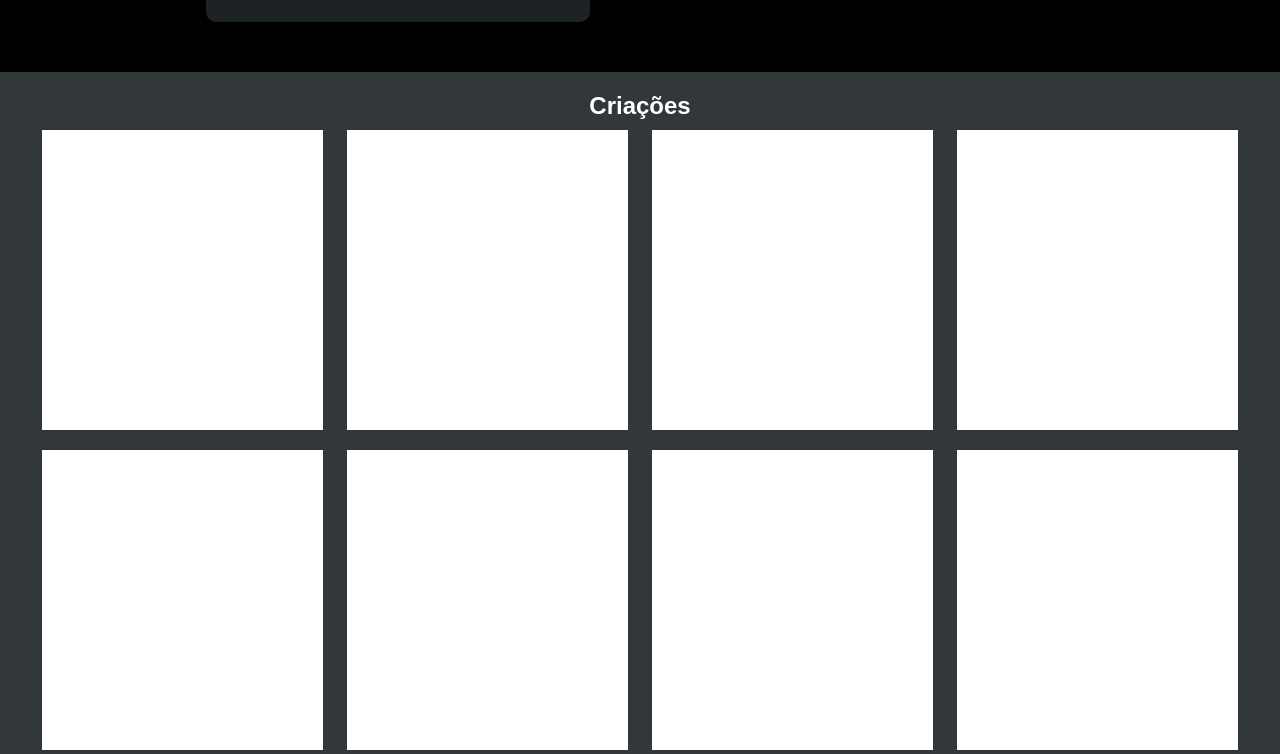
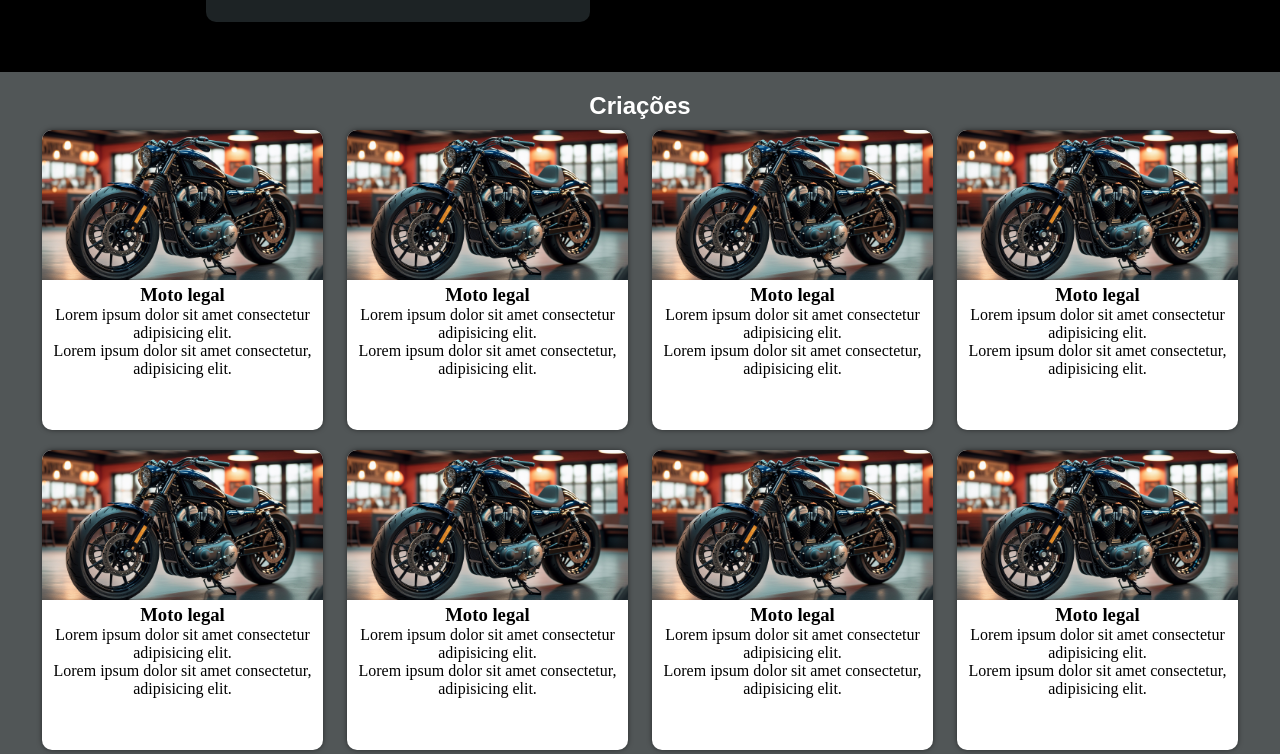
Before and after one commit to Wesley708/vjmotoparts, a plain HTML site: page index.html in a window 1280 px wide. Shown: the part 1583-2337 px from the top of the page. Drawn offline with nearby package versions, Linux system fonts and the light colour scheme; a script that the page names is missing; a web font is replaced by a local one.

Commit message:
Atualização da parte criações

```diff
--- a/assets/css/style.css
+++ b/assets/css/style.css
@@ -204,7 +204,7 @@ header{
     background-color: black;
     text-align: center;
     /* border: 1px solid white; */
-    background-color:  rgb(50, 55, 57);
+    background-color:  rgb(81, 86, 87);
     padding: 20px;
 }
 .criacoes-container{
@@ -219,6 +219,13 @@ header{
     background-color: #ffffff;
     width: 23%;
     height: 300px;
+    border-radius: 10px;
+    box-shadow: 0px 0px 5px rgba(0, 0, 0, 0.5);
+}
+.criacoes-box img{
+    width: 100%;
+    height: 50%;
+    border-radius: 10px 10px 0px 0px;
 }
 #criacoes h2{
     color: white;
--- a/index.html
+++ b/index.html
@@ -94,16 +94,56 @@
     <div id="criacoes">
         <h2>Criações</h2>
         <div class="criacoes-container">
-            <div class="criacoes-box"></div>
-            <div class="criacoes-box"></div>
-            <div class="criacoes-box"></div>
-            <div class="criacoes-box"></div>
+            <div class="criacoes-box">
+                <img src="./assets/img/moto.jpg" alt="">
+                <h3>Moto legal</h3>
+                <p>Lorem ipsum dolor sit amet consectetur adipisicing elit.</p>
+                <p>Lorem ipsum dolor sit amet consectetur, adipisicing elit.</p>
+            </div>
+            <div class="criacoes-box">
+                <img src="./assets/img/moto.jpg" alt="">
+                <h3>Moto legal</h3>
+                <p>Lorem ipsum dolor sit amet consectetur adipisicing elit.</p>
+                <p>Lorem ipsum dolor sit amet consectetur, adipisicing elit.</p>
+            </div>
+            <div class="criacoes-box">
+                <img src="./assets/img/moto.jpg" alt="">
+                <h3>Moto legal</h3>
+                <p>Lorem ipsum dolor sit amet consectetur adipisicing elit.</p>
+                <p>Lorem ipsum dolor sit amet consectetur, adipisicing elit.</p>
+            </div>
+            <div class="criacoes-box">
+                <img src="./assets/img/moto.jpg" alt="">
+                <h3>Moto legal</h3>
+                <p>Lorem ipsum dolor sit amet consectetur adipisicing elit.</p>
+                <p>Lorem ipsum dolor sit amet consectetur, adipisicing elit.</p>
+            </div>
         </div>
         <div class="criacoes-container">
-            <div class="criacoes-box"></div>
-            <div class="criacoes-box"></div>
-            <div class="criacoes-box"></div>
-            <div class="criacoes-box"></div>
+            <div class="criacoes-box">
+                <img src="./assets/img/moto.jpg" alt="">
+                <h3>Moto legal</h3>
+                <p>Lorem ipsum dolor sit amet consectetur adipisicing elit.</p>
+                <p>Lorem ipsum dolor sit amet consectetur, adipisicing elit.</p>
+            </div>
+            <div class="criacoes-box">
+                <img src="./assets/img/moto.jpg" alt="">
+                <h3>Moto legal</h3>
+                <p>Lorem ipsum dolor sit amet consectetur adipisicing elit.</p>
+                <p>Lorem ipsum dolor sit amet consectetur, adipisicing elit.</p>
+            </div>
+            <div class="criacoes-box">
+                <img src="./assets/img/moto.jpg" alt="">
+                <h3>Moto legal</h3>
+                <p>Lorem ipsum dolor sit amet consectetur adipisicing elit.</p>
+                <p>Lorem ipsum dolor sit amet consectetur, adipisicing elit.</p>
+            </div>
+            <div class="criacoes-box">
+                <img src="./assets/img/moto.jpg" alt="">
+                <h3>Moto legal</h3>
+                <p>Lorem ipsum dolor sit amet consectetur adipisicing elit.</p>
+                <p>Lorem ipsum dolor sit amet consectetur, adipisicing elit.</p>
+            </div>
         </div>
     </div>
     <div id="galeria">
```
